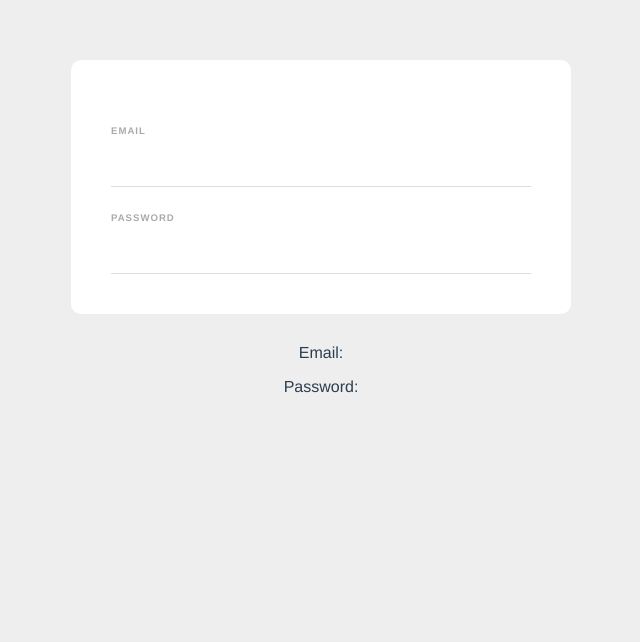
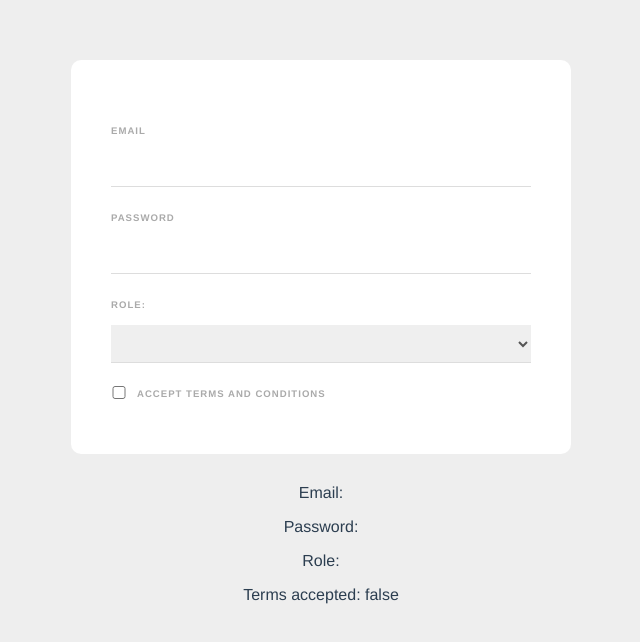
Before and after one commit to hekla00/Web-form, a Vue app: page / in a window 1280 px wide. Shown: the top 642 px of the page, without its empty margins (319-959 px from the left). Built offline with nearby package versions, Linux system fonts and the light colour scheme.

Commit message:
Lesson 40 & 41: Select Fields & Checkboxes

```diff
--- a/src/components/Signupform.vue
+++ b/src/components/Signupform.vue
@@ -4,9 +4,36 @@
     <input type="email" required v-model="email" />
     <label>Password</label>
     <input type="password" required v-model="password" />
+
+    <label>Role:</label>
+    <select v-model="role">
+      <option value="developer">Web Developer</option>
+      <option value="designer">Web Designer</option>
+    </select>
+    <!-- first way of doing checkboxes: using a single checkbox and boolean for whether it has been checked or not -->
+    <div class="terms">
+      <input type="checkbox" v-model="terms" required />
+      <label>Accept terms and conditions</label>
+    </div>
+    <!-- second way of doing checkboxes: using multiple checkboxes and collecting the names in the array name-->
+    <!-- <div>
+      <input type="checkbox" value="shaun" v-model="name" />
+      <label>Shaun</label>
+    </div>
+    <div>
+      <input type="checkbox" value="yoshi" v-model="name" />
+      <label>yoshi</label>
+    </div>
+    <div>
+      <input type="checkbox" value="mario" v-model="name" />
+      <label>mario</label>
+    </div> -->
   </form>
   <p>Email: {{ email }}</p>
   <p>Password: {{ password }}</p>
+  <p>Role: {{ role }}</p>
+  <p>Terms accepted: {{ terms }}</p>
+  <!-- <p>Names: {{ name }}</p> -->
 </template>
 
 <script>
@@ -15,6 +42,9 @@
     return {
       email: "",
       password: "",
+      role: "",
+      terms: false,
+      name: [],
     };
   },
 };
@@ -38,7 +68,8 @@
   letter-spacing: 1px;
   font-weight: bold;
 }
-input {
+input,
+select {
   display: block;
   padding: 10px 6px;
   width: 100%;
@@ -47,4 +78,11 @@
   border-bottom: 1px solid #ddd;
   color: #555;
 }
+input[type="checkbox"] {
+  display: inline-block;
+  width: 16px;
+  margin: 0 10px 0 0;
+  position: relative;
+  top: 2px;
+}
 </style>
```
